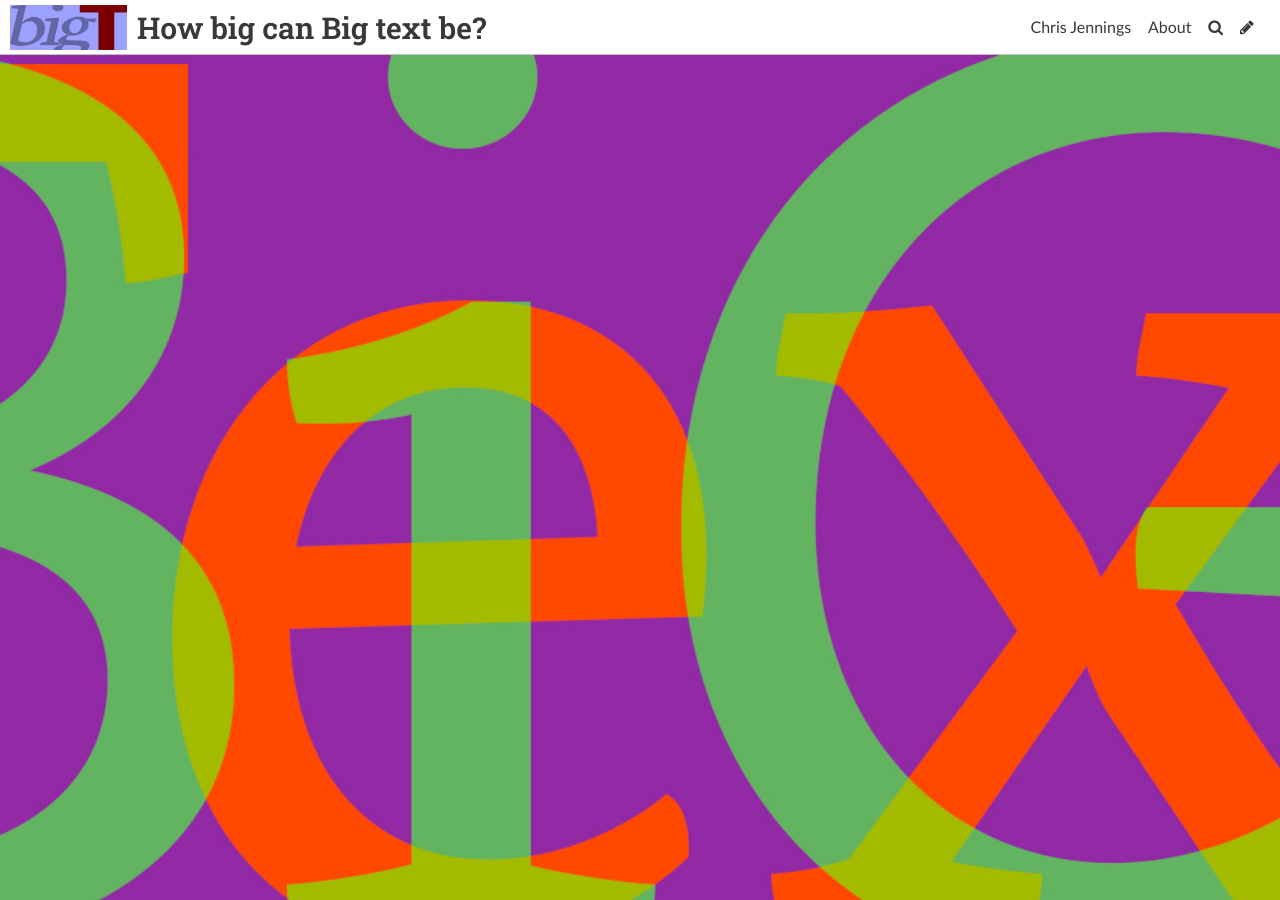
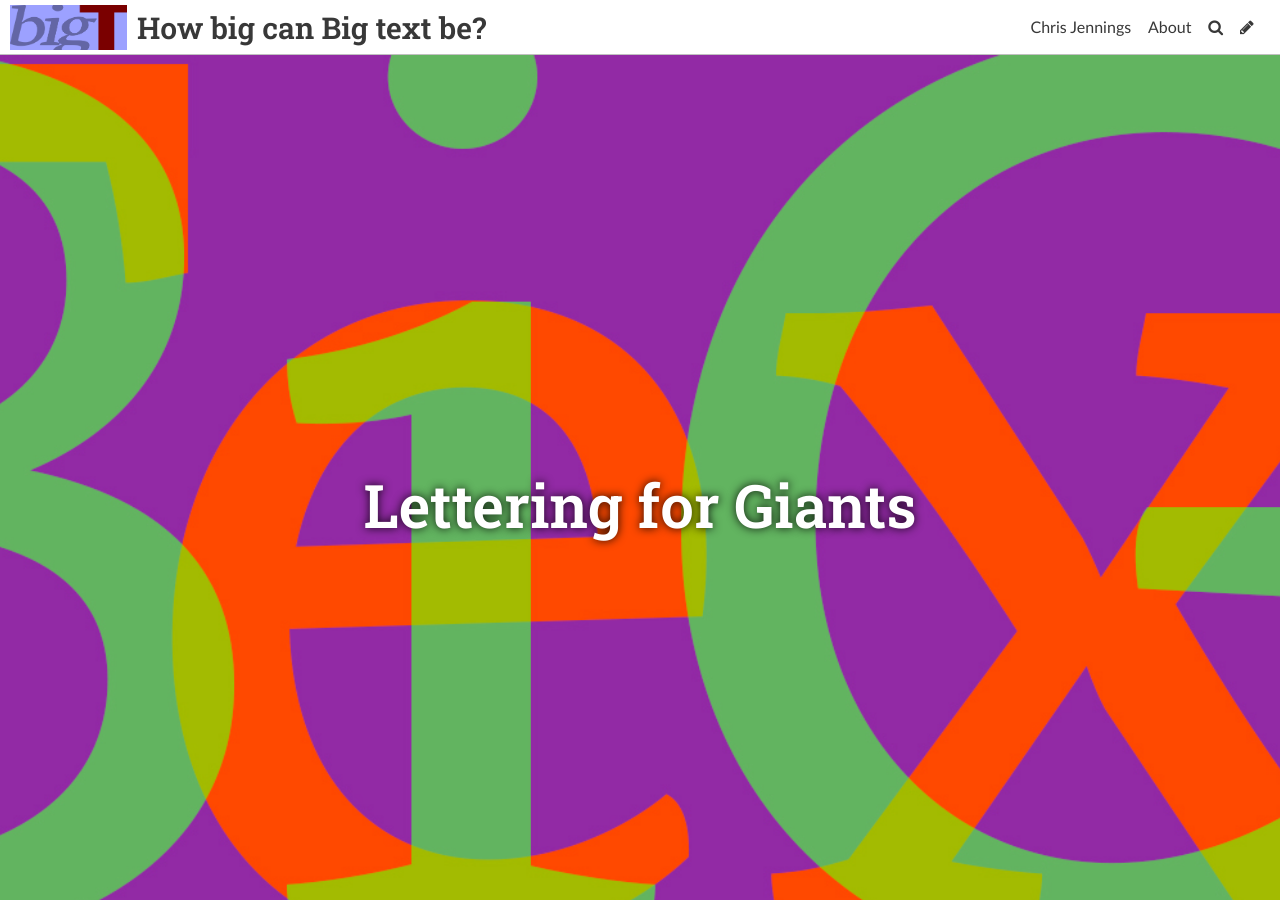
Before and after one commit to chrisatbrookes/bigtext, a Jekyll site: the page built from index.html, in a window 1280 px wide and 900 px high. Built offline with Jekyll 4.4.1, drawn with Linux system fonts in a browser that asks for light colours; some web fonts are replaced; the list of posts is cut into pages by our own code.

Commit message:
Update Settings “general”

```diff
--- a/_data/settings.yml
+++ b/_data/settings.yml
@@ -1,12 +1,12 @@
 title: How big can Big text be?
 description: Looking at how type is used in gigantic lettering
-header_text: ""
+header_text: Lettering for Giants
 footer_text: Copyright 2020 Chris Jennings
 header_feature_image: ../uploads/bigtext.jpg
 bannerheight: 100vh
 logo: ../uploads/btlogo.png
 favicon: ../uploads/favicon.ico
-gridlayout: false
+gridlayout: true
 fixednavbar: true
 upzoom: true
 items:
```
